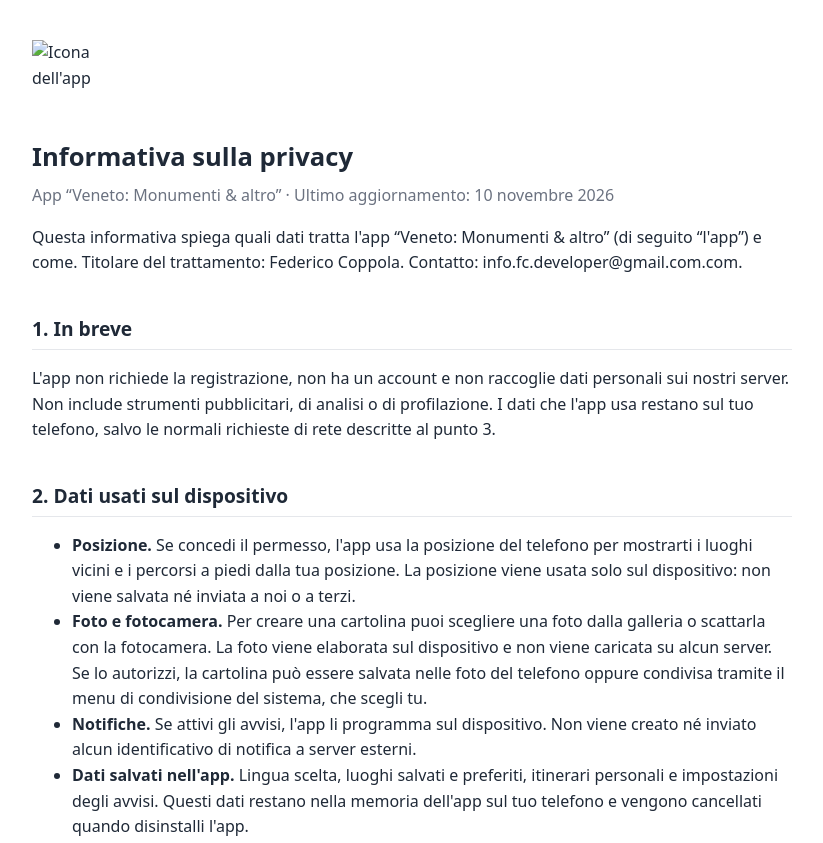
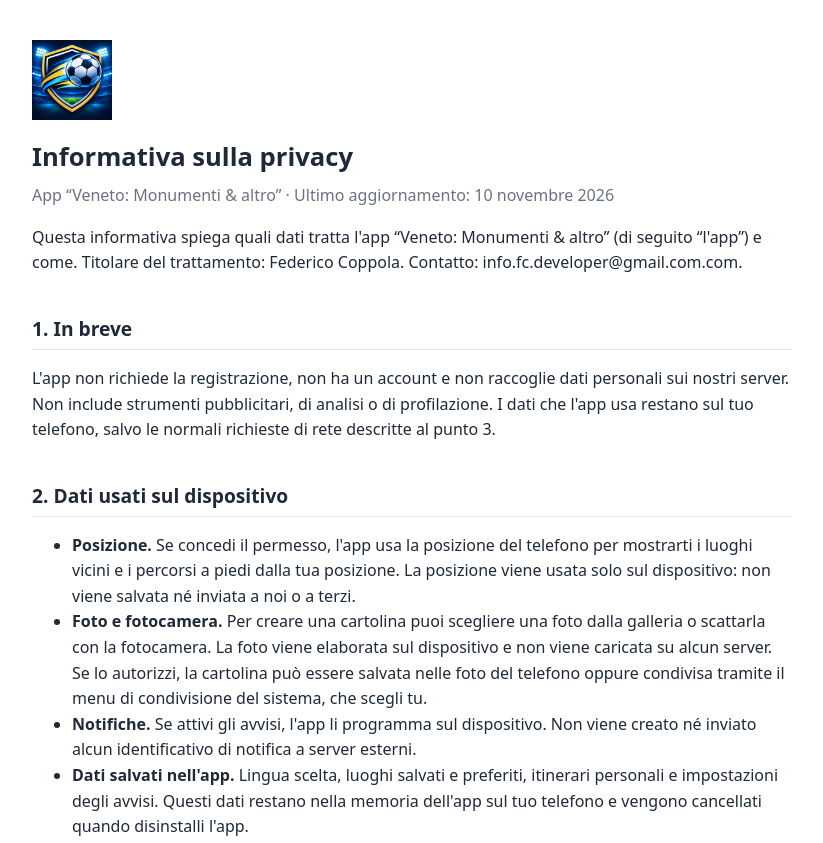
Before and after one commit to fcdeveloperapps/fcdeveloperapps.github.io, a plain HTML site: page kitkick/privacy.html in a window 1280 px wide. Shown: the top 843 px of the page, without its empty margins (228-1051 px from the left). Drawn offline with Linux system fonts and the light colour scheme.

Commit message:
Update privacy.html with new app icon

```diff
--- a/kitkick/privacy.html
+++ b/kitkick/privacy.html
@@ -20,7 +20,7 @@ hr{border:0;border-top:2px solid #133d33;margin:48px 0}
 </style>
 </head>
 <body>
-<img src="icona.png" alt="Icona dell'app" class="app-icon">
+<img src="kit-and-kick_icona-512-googleplay.png" alt="Icona dell'app" class="app-icon">
 <h1>Informativa sulla privacy</h1>
 <p class="data">App “Veneto: Monumenti &amp; altro” · Ultimo aggiornamento: 10 novembre 2026</p>
 
```
